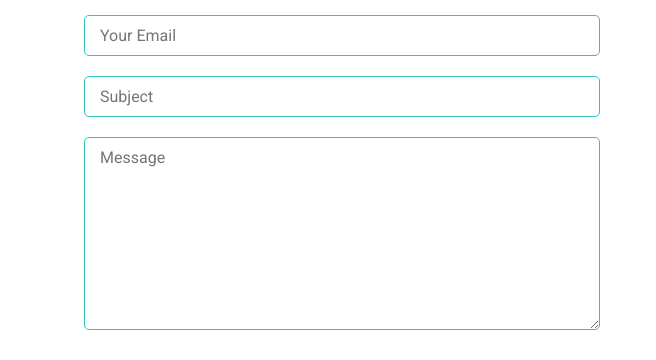
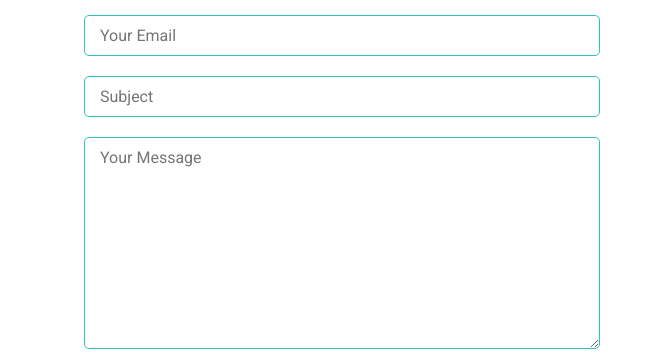
Before and after one commit to Tha-real-misfit/Endless-Summer-Moments, a website: page contact.html in a window 1280 px wide. Shown: the part 1280-1640 px from the top of the page, 0-656 px from the left. Drawn offline with Linux system fonts and the light colour scheme; grey boxes are pictures that could not be loaded.

Commit message:
Update contact.html

```diff
--- a/contact.html
+++ b/contact.html
@@ -149,7 +149,13 @@
               required
             />
             <input type="text" placeholder="Subject" required />
-            <textarea rows="9" placeholder="Message" required></textarea>
+            <textarea
+              placeholder="Your Message"
+              class="form-control"
+              name="message"
+              rows="10"
+              required
+            ></textarea>
             <input
               type="hidden"
               name="_subject"
```
